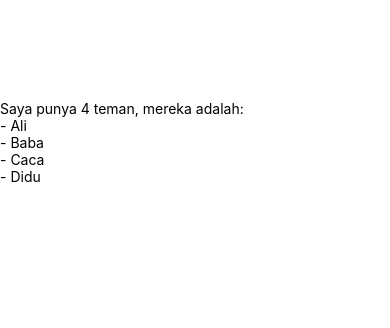
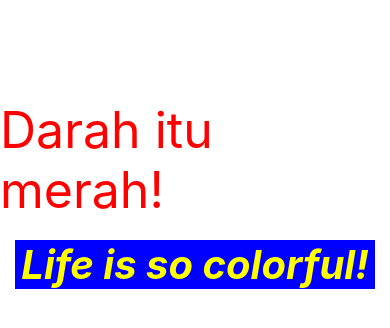
Before and after one commit to marengga/mobile-app-development, a React Native app: screen / in a window 390 px wide. Shown: the top 328 px of the page. Built offline with nearby package versions, Linux system fonts and the light colour scheme.

Commit message:
Day 2 - Inline Style

```diff
--- a/App.js
+++ b/App.js
@@ -3,15 +3,27 @@ import { Text, View } from 'react-native';
 
 export default class App extends Component {
   render() {
-    const teman = ['Ali', 'Baba', 'Caca', 'Didu'];
-    const listTeman = teman.map((teman, index) => {
-      return <Text key={index}>- {teman}</Text>
-    });
-
     return (
       <View style={{ marginTop: 100 }}>
-        <Text>Saya punya {teman.length} teman, mereka adalah:</Text>
-        {listTeman}
+        <Text style={{
+          fontSize:50,
+          color:'red'
+        }}>
+          Darah itu merah!
+        </Text>
+
+        <Text style={{
+          fontSize:40,
+          fontStyle:'italic',
+          fontWeight:'bold',
+          textAlign:'center',
+          color:'yellow',
+          backgroundColor:'blue',
+          marginVertical:20,
+          marginHorizontal:15
+        }}>
+          Life is so colorful!
+        </Text>
       </View>
     );
   }
```
